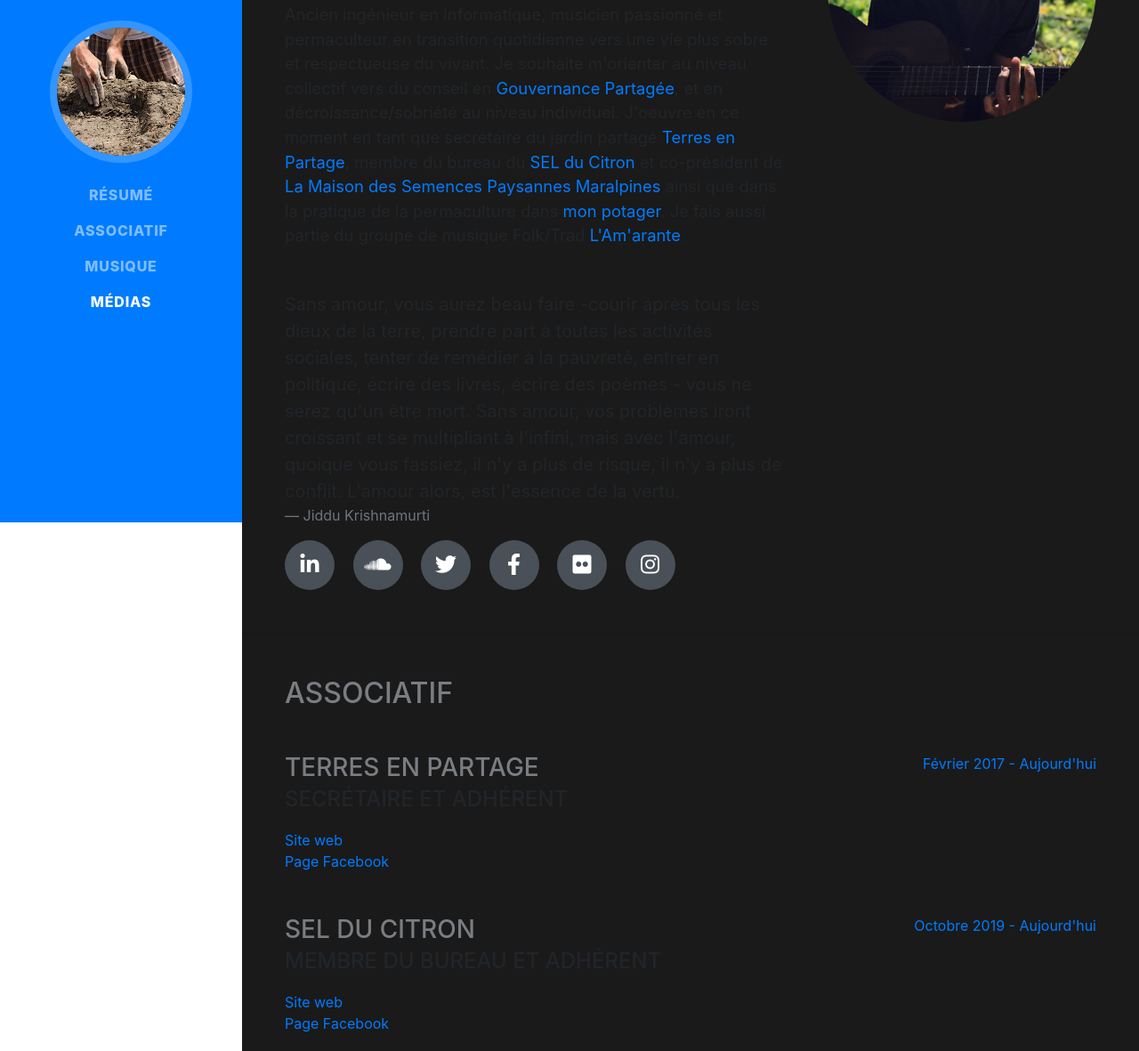
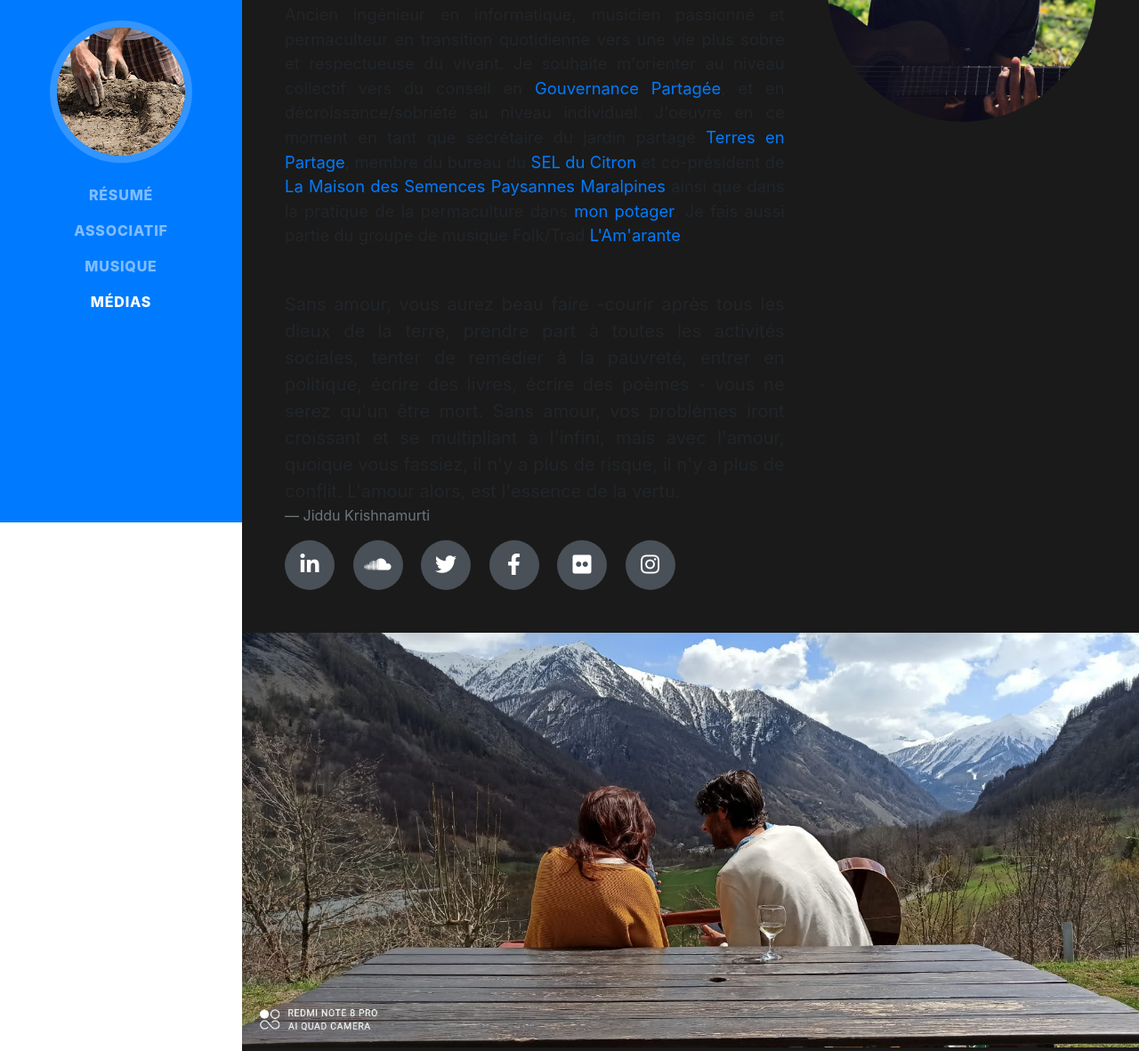
Before and after one commit to toddoli/toddoli.github.io, a website with bundled scripts: page index.html in a window 1280 px wide. Shown: the part 213-1394 px from the top of the page at 89% size. Built offline with nearby package versions, Linux system fonts and the light colour scheme; a web font is replaced by a local one.

Commit message:
Justified text, added photo

```diff
--- a/index.html
+++ b/index.html
@@ -65,9 +65,9 @@
             <span class="badge badge-pill badge-danger">Informatique</span>
             <span class="badge badge-pill badge-warning">Sobriété Heureuse</span>
         </div>
-        <p class="lead mb-5">Ancien ingénieur en informatique, musicien passionné et permaculteur en transition quotidienne vers une vie plus sobre et respectueuse du vivant. Je souhaite m'orienter au niveau collectif vers du conseil en <a href="https://fr.wikipedia.org/wiki/Gouvernance_partag%C3%A9e">Gouvernance Partagée</a>, et en décroissance/sobriété au niveau individuel. J'oeuvre en ce moment en tant que secrétaire du jardin partagé <a target="_blank" href="http://www.terresenpartage.ga">Terres en Partage</a>, membre du bureau du <a target="_blank"  href="http://www.selducitron.org">SEL du Citron</a> et co-président de <a target="_blank" href="https://www.facebook.com/semencesmaralpines">La Maison des Semences Paysannes Maralpines</a> ainsi que dans la pratique de la permaculture dans <a href="https://www.instagram.com/toddoli">mon potager</a>. Je fais aussi partie du groupe de musique Folk/Trad <a target="_blank" href="https://www.facebook.com/lamarantementon">L'Am'arante</a>.
+        <p class="text-justify lead mb-5">Ancien ingénieur en informatique, musicien passionné et permaculteur en transition quotidienne vers une vie plus sobre et respectueuse du vivant. Je souhaite m'orienter au niveau collectif vers du conseil en <a href="https://fr.wikipedia.org/wiki/Gouvernance_partag%C3%A9e">Gouvernance Partagée</a>, et en décroissance/sobriété au niveau individuel. J'oeuvre en ce moment en tant que secrétaire du jardin partagé <a target="_blank" href="http://www.terresenpartage.ga">Terres en Partage</a>, membre du bureau du <a target="_blank"  href="http://www.selducitron.org">SEL du Citron</a> et co-président de <a target="_blank" href="https://www.facebook.com/semencesmaralpines">La Maison des Semences Paysannes Maralpines</a> ainsi que dans la pratique de la permaculture dans <a href="https://www.instagram.com/toddoli">mon potager</a>. Je fais aussi partie du groupe de musique Folk/Trad <a target="_blank" href="https://www.facebook.com/lamarantementon">L'Am'arante</a>.
 <blockquote class="blockquote"></p>
-  <p class="mb-0">Sans amour, vous aurez beau faire -courir après tous les dieux de la terre, prendre part à toutes les activités sociales, tenter de remédier à la pauvreté, entrer en politique, écrire des livres, écrire des poèmes - vous ne serez qu'un être mort. Sans amour, vos problèmes iront croissant et se multipliant à l'infini, mais avec l'amour, quoique vous fassiez, il n'y a plus de risque, il n'y a plus de conflit. L'amour alors, est l'essence de la vertu.</p>
+  <p class="text-justify mb-0">Sans amour, vous aurez beau faire -courir après tous les dieux de la terre, prendre part à toutes les activités sociales, tenter de remédier à la pauvreté, entrer en politique, écrire des livres, écrire des poèmes - vous ne serez qu'un être mort. Sans amour, vos problèmes iront croissant et se multipliant à l'infini, mais avec l'amour, quoique vous fassiez, il n'y a plus de risque, il n'y a plus de conflit. L'amour alors, est l'essence de la vertu.</p>
   <footer class="blockquote-footer">Jiddu Krishnamurti</footer>
 </blockquote>
         <div class="social-icons">
@@ -92,7 +92,7 @@
         </div>
       </div>
     </section>
-
+    <img class="img-fluid" src="img/image1.jpg" alt="image 1" />
     <hr class="m-0">
 
     <section class="resume-section p-3 p-lg-5 d-flex align-items-center" id="associatif">
```
Also changed, not shown: img/image1.jpg (added).
